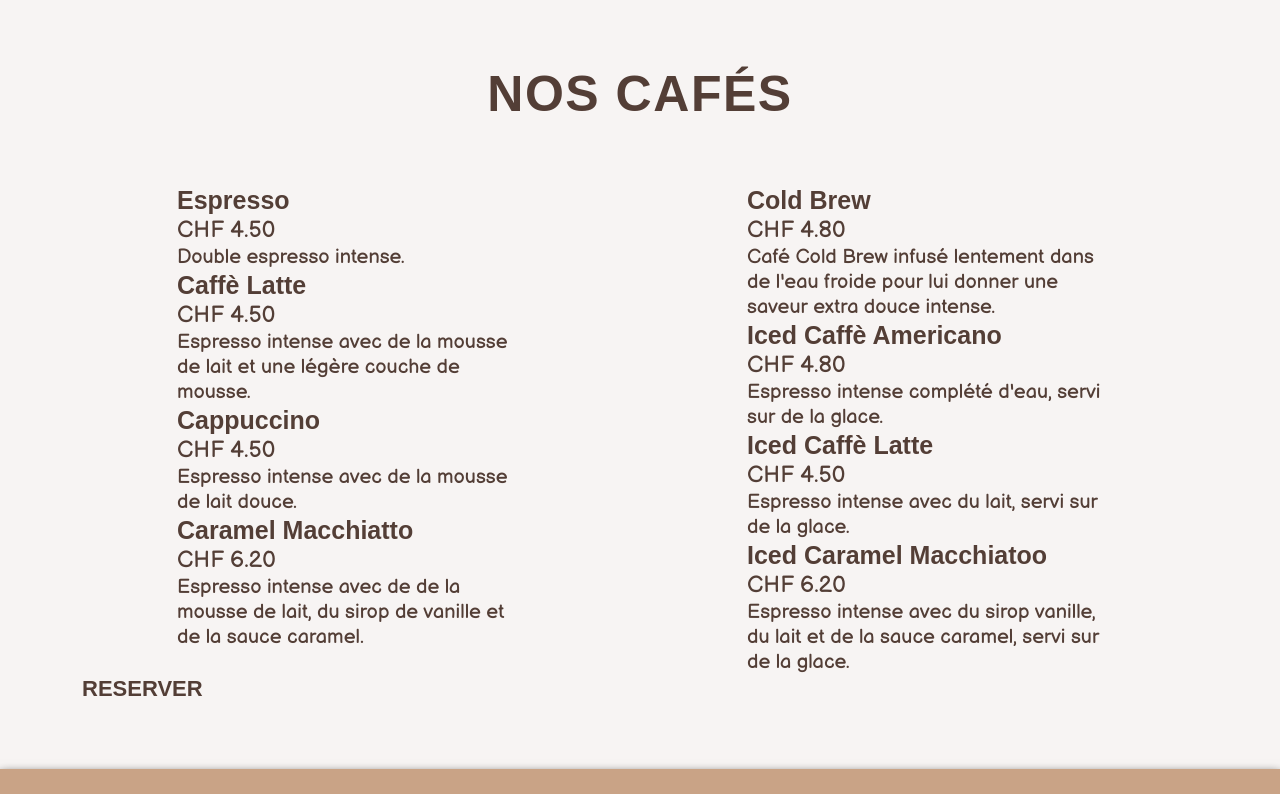
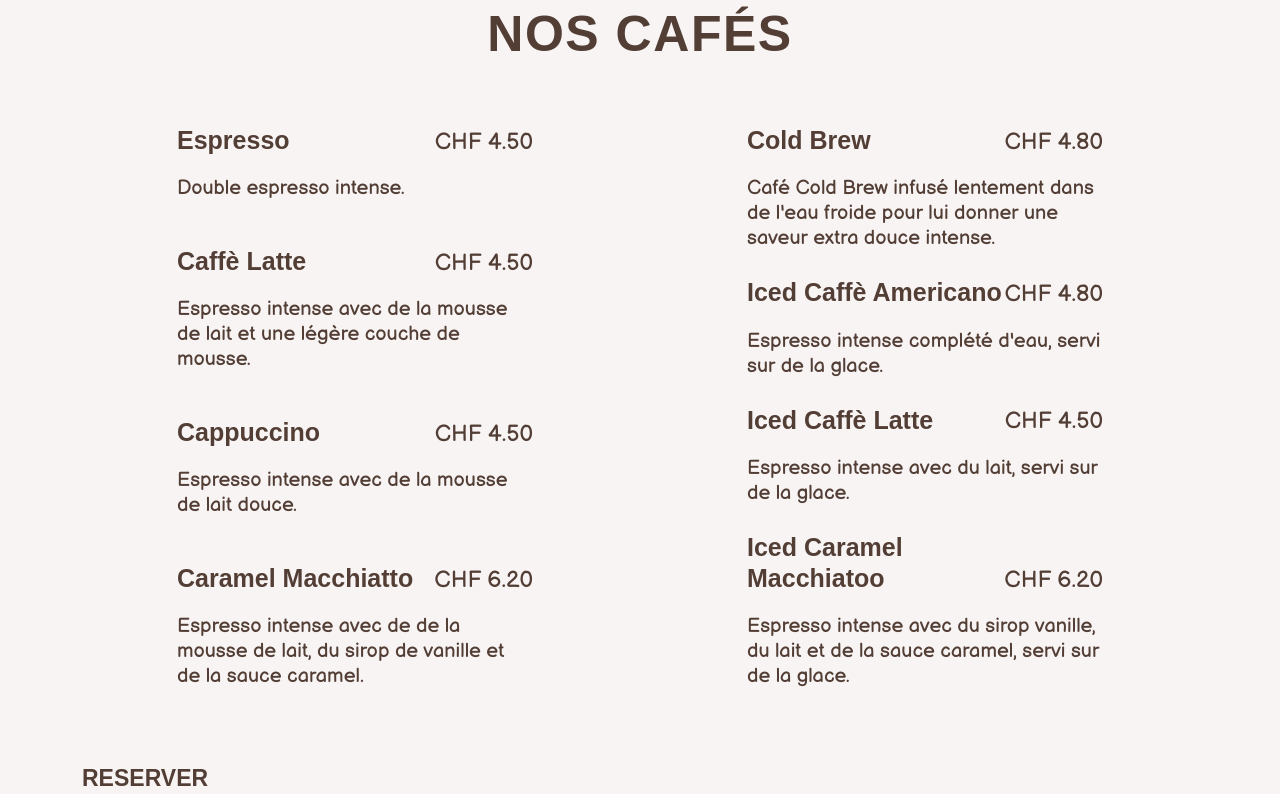
Before and after one commit to Lisa-str/catfe, a website built with Parcel: page src/index.html in a window 1280 px wide. Shown: the part 807-1601 px from the top of the page. Built offline with nearby package versions, Linux system fonts and the light colour scheme; some icons are missing; a web font is replaced by a local one.

Commit message:
padding .cafe

```diff
--- a/src/index.html
+++ b/src/index.html
@@ -63,7 +63,7 @@
       <div class="presentation-bar">
         <div class="container">
           <div class="row">
-            <div class="col-lg-8 offset-lg-2">
+            <div class="col-lg-10 offset-lg-1">
               <p class="presentation">
                 Cat’fé est un lieu où se retrouvent amoureux des chats et du
                 café. Cet endroit est un lieu de détente qui te permet de passer
@@ -77,63 +77,85 @@
       </div>
       <section class="cafe">
         <div class="container">
-          <div class="row">
-            <div class="col-lg-12"><h2>nos cafés</h2></div>
-            <div class="col-lg-4 offset-lg-1 col-md-6 col-sm-12">
+          <div class="row justify-content-around">
+            <div class="col-lg-12">
+              <h2>nos cafés</h2>
+            </div>
+            <div class="col-lg-4 col-md-6 col-sm-12">
+              <div class="container-colonne">
                 <article>
+                  <div class="product-data">
                     <h3>Espresso</h3>
                     <span>CHF 4.50</span>
+                  </div>
                   <p>Double espresso intense.</p>
                 </article>
                 <article>
+                  <div class="product-data">
                     <h3>Caffè Latte</h3>
                     <span>CHF 4.50</span>
+                  </div>
                   <p>
                     Espresso intense avec de la mousse de lait et une légère
                     couche de mousse.
                   </p>
                 </article>
                 <article>
+                  <div class="product-data">
                     <h3>Cappuccino</h3>
                     <span>CHF 4.50</span>
+                  </div>
                   <p>Espresso intense avec de la mousse de lait douce.</p>
                 </article>
                 <article>
+                  <div class="product-data">
                     <h3>Caramel Macchiatto</h3>
                     <span>CHF 6.20</span>
+                  </div>
                   <p>
                     Espresso intense avec de de la mousse de lait, du sirop de
                     vanille et de la sauce caramel.
                   </p>
                 </article>
               </div>
-            <div class="col-lg-4 offset-lg-2 col-md-6 col-sm-12">
+            </div>
+            <div class="col-lg-4 col-md-6 col-sm-12">
+              <div class="container-colonne">
                 <article>
+                  <div class="product-data">
                     <h3>Cold Brew</h3>
                     <span>CHF 4.80</span>
+                  </div>
                   <p>
-                  Café Cold Brew infusé lentement dans de l'eau froide pour lui
-                  donner une saveur extra douce intense.
+                    Café Cold Brew infusé lentement dans de l'eau froide pour
+                    lui donner une saveur extra douce intense.
                   </p>
                 </article>
                 <article>
+                  <div class="product-data">
                     <h3>Iced Caffè Americano</h3>
                     <span>CHF 4.80</span>
+                  </div>
                   <p>Espresso intense complété d'eau, servi sur de la glace.</p>
                 </article>
                 <article>
+                  <div class="product-data">
                     <h3>Iced Caffè Latte</h3>
                     <span>CHF 4.50</span>
+                  </div>
                   <p>Espresso intense avec du lait, servi sur de la glace.</p>
                 </article>
                 <article>
+                  <div class="product-data">
                     <h3>Iced Caramel Macchiatoo</h3>
                     <span>CHF 6.20</span>
+                  </div>
                   <p>
-                  Espresso intense avec du sirop vanille, du lait et de la sauce
-                  caramel, servi sur de la glace.
+                    Espresso intense avec du sirop vanille, du lait et de la
+                    sauce caramel, servi sur de la glace.
                   </p>
                 </article>
+              </div>
             </div>
             <div class="col-12">
               <span class="button">RESERVER </span
@@ -232,7 +254,7 @@
           <div class="col-4">
             <p class="localite">Rue des Chats 24, 1700 Fribourg</p>
           </div>
-          <div class="col-4">
+          <div class="col-7 col-sm-5 col-lg-3">
             <div class="icons">
               <a href="#"
                 ><img
--- a/src/scss/main.scss
+++ b/src/scss/main.scss
@@ -57,6 +57,7 @@ header {
   position: sticky;
   top: 0;
   background-color: var(--secondary-color);
+  box-shadow: 0 2px 10px 0 rgba(0, 0, 0, 0.159);
 
   nav {
     font-family: var(--textes);
@@ -133,11 +134,26 @@ header {
   }
 }
 
-/*  sections ↓ */
+/*  main ↓ */
 
-section {
-  padding: 66px 0;
-  box-shadow: 0 5px 10px 0 #000;
+main {
+  h2 {
+    font-family: var(--title);
+    font-weight: 900;
+    font-size: 50px;
+    color: var(--main-color);
+    letter-spacing: 1.53px;
+    text-align: center;
+    text-transform: uppercase;
+  }
+
+  .fa-arrow-right {
+    font-family: FontAwesome6Free-Solid;
+    font-size: 20px;
+    color: var(--main-color);
+    letter-spacing: 0;
+    text-align: center;
+  }
 }
 
 /*  section café ↓ */
@@ -145,12 +161,36 @@ section {
 .cafe {
   background: var(--secondary-color);
 
+  .container-colonne {
+    display: flex;
+    flex-direction: column;
+    height: 100%;
+    justify-content: space-between;
+    gap: 26px;
+    padding-bottom: 75px;
+  }
+
+  article {
+    display: flex;
+    flex-direction: column;
+    flex-wrap: wrap;
+
+    .product-data {
+      display: flex;
+      flex-wrap: nowrap;
+      flex-direction: row;
+      justify-content: space-between;
+      align-items: flex-end;
+    }
+  }
+
   h3 {
     font-family: var(--title);
     font-weight: 700;
     font-size: 25px;
     color: var(--main-color);
     letter-spacing: 0;
+    // padding-top: 87px;
   }
   span {
     font-family: var(--textes);
@@ -158,13 +198,16 @@ section {
     color: var(--main-color);
     letter-spacing: 0;
     text-align: right;
+    white-space: nowrap;
   }
+
   p {
     font-family: var(--textes);
     font-size: 20px;
     color: var(--main-color);
     letter-spacing: 0;
     line-height: 25px;
+    padding-top: 20px;
   }
 }
 
@@ -181,6 +224,7 @@ section {
     letter-spacing: 0;
     text-align: center;
   }
+
   p {
     font-family: var(--textes);
     font-size: 23px;
@@ -197,35 +241,24 @@ section {
   }
 }
 
-/*  main ↓ */
+/*  sections ↓ */
 
-main {
+section {
+  padding: 66px 0;
+  box-shadow: 0 5px 10px 0 #000;
+
   h2 {
-    font-family: var(--title);
-    font-weight: 900;
-    font-size: 50px;
-    color: var(--main-color);
-    letter-spacing: 1.53px;
-    text-align: center;
-    text-transform: uppercase;
     padding-bottom: 60px;
   }
-  .button {
-    font-family: var(--title);
-    font-weight: 700;
-    font-size: 22px;
-    color: var(--main-color);
-    letter-spacing: 0;
-    text-align: center;
-  }
+}
 
-  .fa-arrow-right {
-    font-family: FontAwesome6Free-Solid;
-    font-size: 20px;
-    color: var(--main-color);
-    letter-spacing: 0;
-    text-align: center;
-  }
+.button {
+  font-family: var(--title) !important;
+  font-weight: 700;
+  font-size: 22px;
+  color: var(--main-color);
+  letter-spacing: 0;
+  text-align: center;
 }
 
 /*  footer ↓ */
```
Lines whose indentation alone changed are shown as unchanged.
